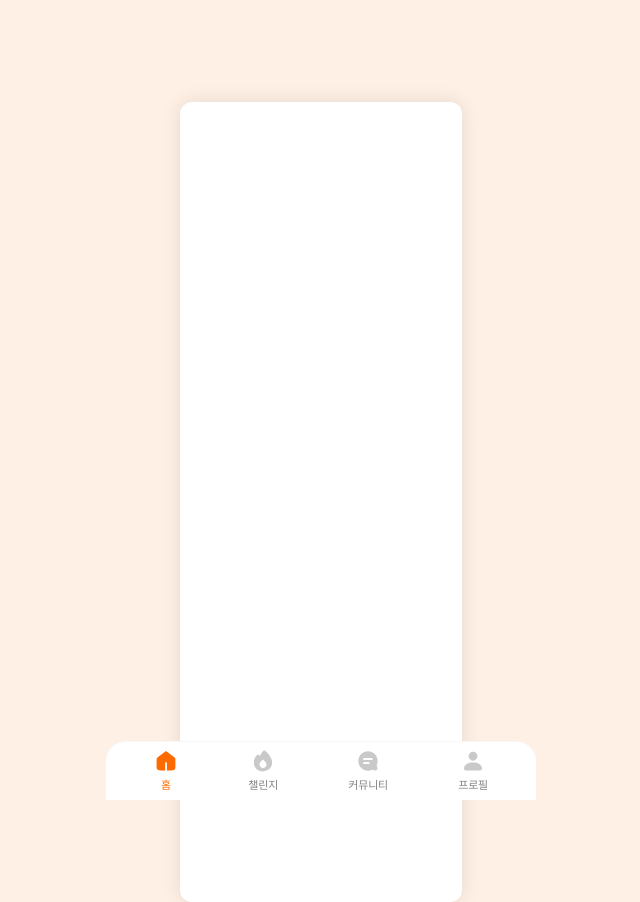
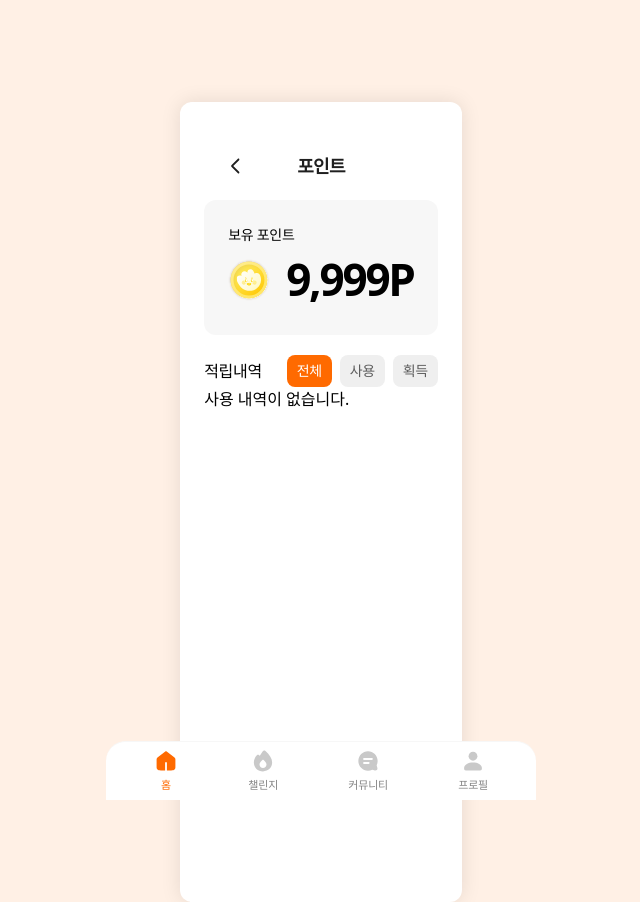
Before and after one commit to Chaellimi/Chaellimi_Web, a Next.js app: page /point in a window 1280 px wide. Shown: the whole page, without its empty margins (319-959 px from the left). Built offline with nearby package versions, Linux system fonts and the light colour scheme.

Commit message:
feat(#56) :: 전체 포인트량 확인부 추가

```diff
--- a/src/app/point/page.tsx
+++ b/src/app/point/page.tsx
@@ -1,7 +1,54 @@
+'use client';
+
+import Header from '@/components/shared/Header';
+import { PointIcon } from '@public/icons/Challenge/point';
 import React from 'react';
 
+const PointCategory = [
+  { id: 1, name: '전체' },
+  { id: 2, name: '사용' },
+  { id: 5, name: '획득' },
+];
+
 const Point = () => {
-  return <div></div>;
+  const [activeCategory, setActiveCategory] = React.useState(1);
+
+  return (
+    <div className="flex flex-col items-center w-full h-full px-6">
+      <Header type="default" backClick="/" title="포인트" />
+
+      <div className="flex flex-col w-full gap-1 p-6 bg-gray-50 rounded-xl mt-[0.62rem]">
+        <div className="text-b3">보유 포인트</div>
+        <div className="flex items-center gap-4 text-Lg">
+          <PointIcon />
+          9,999P
+        </div>
+      </div>
+
+      <div className="flex flex-col w-full mt-5">
+        <div className="flex items-center justify-between w-full h-8">
+          <div className="flex items-center h-full text-b2">적립내역</div>
+          <div className="flex h-full gap-2">
+            {PointCategory.map((item) => (
+              <div
+                key={item.id}
+                className={`flex items-center justify-center h-full px-[0.62rem] text-bn3 rounded-lg
+                  ${
+                    item.id === activeCategory
+                      ? 'bg-primary-default text-gray-white'
+                      : 'bg-gray-100 text-gray-600'
+                  }`}
+                onClick={() => setActiveCategory(item.id)}
+              >
+                {item.name}
+              </div>
+            ))}
+          </div>
+        </div>
+        <div className="">사용 내역이 없습니다.</div>
+      </div>
+    </div>
+  );
 };
 
 export default Point;
```
